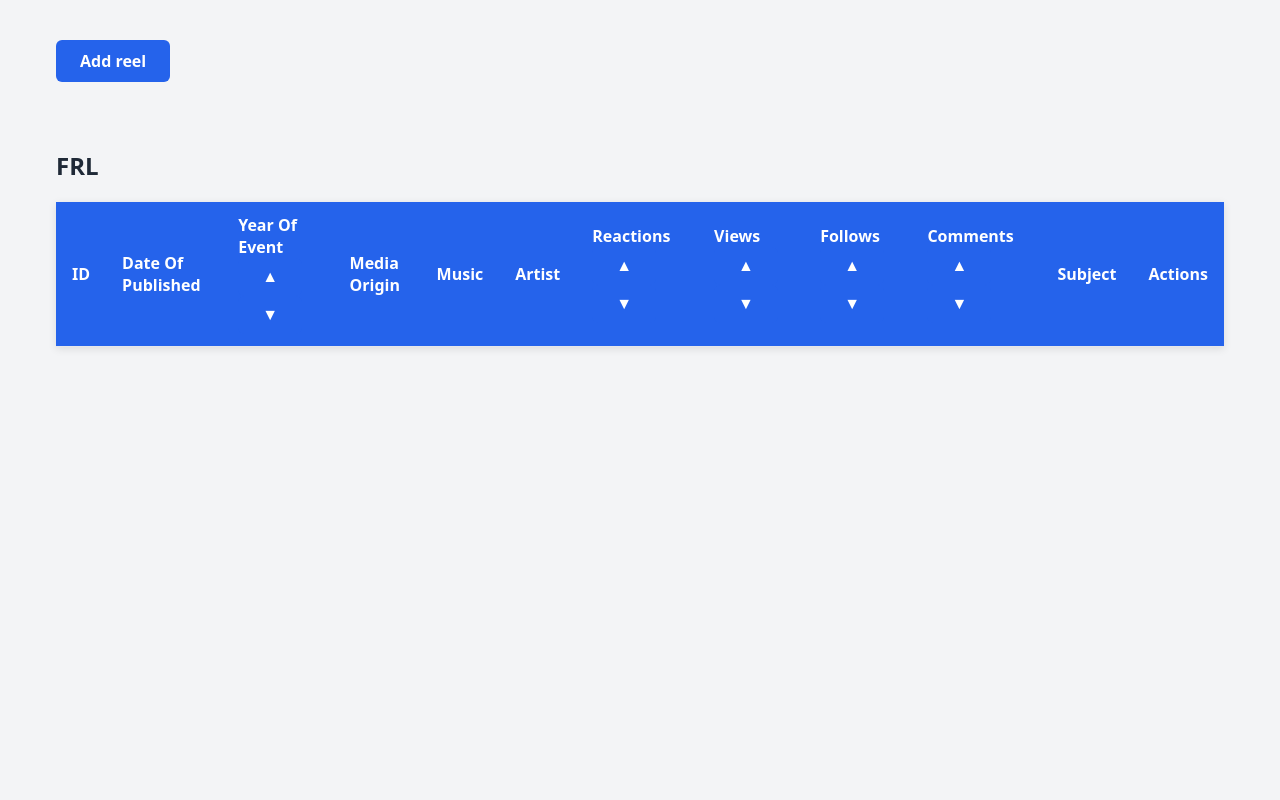
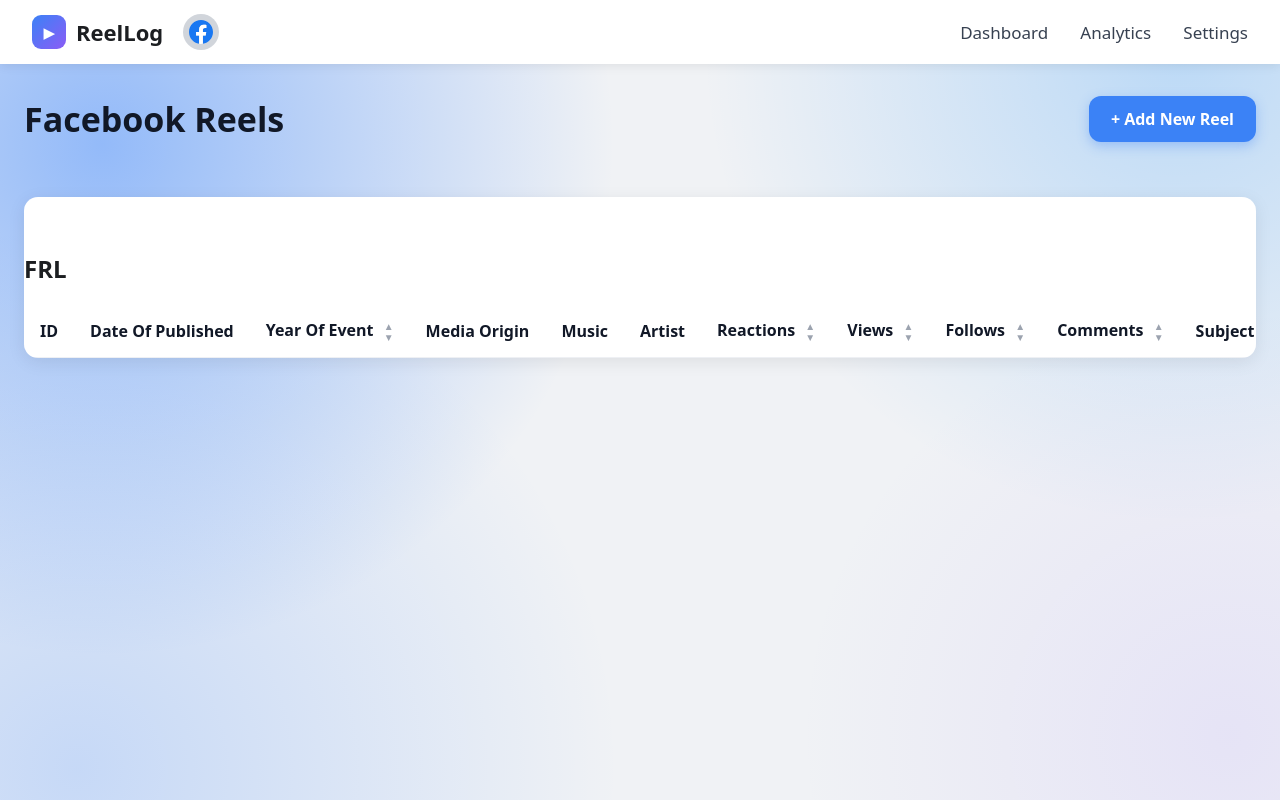
Before and after one commit to Silvor23/FaceBook_Reel_Log, a website: page public/index.html in a window 1280 px wide. Drawn offline with Linux system fonts and the light colour scheme; no server answers.

Commit message:
create new style for main page sorting not WORK

```diff
--- a/public/index.html
+++ b/public/index.html
@@ -1,13 +1,38 @@
 <!doctype html>
 <html lang="en">
   <head>
-    <link rel="stylesheet" href="style.css" />
+    <link rel="stylesheet" href="reels.css" />
     <meta name="viewport" content="width=device-width, initial-scale=1" />
     <meta charset="UTF-8" />
     <title>FRL</title>
   </head>
   <body>
-    <p><a href="/addlog" class="button">Add reel</a></p>
+    <nav class="navbar">
+      <div class="nav-left">
+        <div class="brand"><span class="logo">▶</span> ReelLog</div>
+        <div class="avatar">
+          <img src="/media/FacebookLogo.svg" alt="image" />
+        </div>
+      </div>
+      <div class="nav-links">
+        <a href="/">Dashboard</a>
+        <a href="#">Analytics</a>
+        <a href="#">Settings</a>
+      </div>
+    </nav>
+
+    <main class="page">
+      <div class="page-head">
+        <h1>Facebook Reels</h1>
+        <a href="/addlog" class="btn-add">+ Add New Reel</a>
+      </div>
+
+      <p id="message"></p>
+
+      <div class="table-card">
+        <table>
+          <thead>
+            <!-- keep your existing header row here, with the sort buttons and the Actions column -->
             <p id="message"></p>
             <h2>FRL</h2>
             <table>
@@ -18,7 +43,9 @@
                   <th>
                     Year Of Event
                     <span class="sort">
-              <button class="sort-btn" data-col="year" data-dir="asc">▲</button>
+                      <button class="sort-btn" data-col="year" data-dir="asc">
+                        ▲
+                      </button>
                       <button class="sort-btn" data-col="year" data-dir="desc">
                         ▼
                       </button>
@@ -30,10 +57,18 @@
                   <th>
                     Reactions
                     <span class="sort">
-              <button class="sort-btn" data-col="reactions" data-dir="asc">
+                      <button
+                        class="sort-btn"
+                        data-col="reactions"
+                        data-dir="asc"
+                      >
                         ▲
                       </button>
-              <button class="sort-btn" data-col="reactions" data-dir="desc">
+                      <button
+                        class="sort-btn"
+                        data-col="reactions"
+                        data-dir="desc"
+                      >
                         ▼
                       </button>
                     </span>
@@ -41,7 +76,9 @@
                   <th>
                     Views
                     <span class="sort">
-              <button class="sort-btn" data-col="view" data-dir="asc">▲</button>
+                      <button class="sort-btn" data-col="view" data-dir="asc">
+                        ▲
+                      </button>
                       <button class="sort-btn" data-col="view" data-dir="desc">
                         ▼
                       </button>
@@ -50,10 +87,18 @@
                   <th>
                     Follows
                     <span class="sort">
-              <button class="sort-btn" data-col="follows" data-dir="asc">
+                      <button
+                        class="sort-btn"
+                        data-col="follows"
+                        data-dir="asc"
+                      >
                         ▲
                       </button>
-              <button class="sort-btn" data-col="follows" data-dir="desc">
+                      <button
+                        class="sort-btn"
+                        data-col="follows"
+                        data-dir="desc"
+                      >
                         ▼
                       </button>
                     </span>
@@ -61,10 +106,18 @@
                   <th>
                     Comments
                     <span class="sort">
-              <button class="sort-btn" data-col="comments" data-dir="asc">
+                      <button
+                        class="sort-btn"
+                        data-col="comments"
+                        data-dir="asc"
+                      >
                         ▲
                       </button>
-              <button class="sort-btn" data-col="comments" data-dir="desc">
+                      <button
+                        class="sort-btn"
+                        data-col="comments"
+                        data-dir="desc"
+                      >
                         ▼
                       </button>
                     </span>
@@ -75,6 +128,11 @@
               </thead>
               <tbody id="rows"></tbody>
             </table>
+          </thead>
+          <tbody id="rows"></tbody>
+        </table>
+      </div>
+    </main>
     <script>
       const message = document.getElementById("message");
       const rows = document.getElementById("rows");
@@ -92,11 +150,15 @@
         rows.innerHTML = "";
         data.forEach((row) => {
           const tr = document.createElement("tr");
-          tr.innerHTML = `<td>${row.id}</td><td>${row.date_added}</td><td>${row.year}</td><td>${row.media_origin}</td>
+          tr.innerHTML = `<td>${row.id}</td><td>${row.date_added}</td><td>${row.year}</td>
+  <td><span class="pill ${row.media_origin === "AI" ? "pill-ai" : "pill-original"}">${row.media_origin}</span></td>
   <td>${row.music}</td><td>${row.artist}</td><td>${row.reactions}</td><td>${row.view}</td><td>${row.follows}</td>
-      <td>${row.comments}</td><td>${row.subject}</td><td>
+  <td>${row.comments}</td><td>${row.subject}</td>
+  <td>
+    <div class="actions">
+      <button class="edit-btn" data-id="${row.id}">Modify</button>
       <button class="delete-btn" data-id="${row.id}">Delete</button>
-        <button class="edit-btn" data-id="${row.id}">Edit</button>
+    </div>
   </td>`;
           rows.appendChild(tr);
         });
--- /dev/null
+++ b/public/reels.css
@@ -0,0 +1,225 @@
+* {
+  box-sizing: border-box;
+}
+
+body {
+  margin: 0;
+  min-height: 100vh;
+  font-family: system-ui, "Segoe UI", Arial, sans-serif;
+  color: #1c1e21;
+  background:
+    radial-gradient(circle at 8% 18%, rgba(8, 102, 255, 0.4) 0, transparent 38%),
+    radial-gradient(circle at 92% 6%, rgba(0, 129, 251, 0.22) 0, transparent 34%),
+    radial-gradient(circle at 6% 96%, rgba(8, 102, 255, 0.18) 0, transparent 38%),
+    radial-gradient(circle at 96% 92%, rgba(138, 99, 255, 0.1) 0, transparent 30%),
+    #f0f2f5;
+  background-attachment: fixed;
+}
+
+.navbar {
+  display: flex;
+  align-items: center;
+  justify-content: space-between;
+  background: #ffffff;
+  padding: 14px 32px;
+  box-shadow: 0 2px 10px rgba(0, 0, 0, 0.08);
+}
+
+.nav-left {
+  display: flex;
+  align-items: center;
+  gap: 20px;
+}
+
+.brand {
+  display: flex;
+  align-items: center;
+  gap: 10px;
+  font-size: 22px;
+  font-weight: 700;
+}
+
+.logo {
+  width: 34px;
+  height: 34px;
+  border-radius: 9px;
+  background: linear-gradient(135deg, #3b82f6, #8b5cf6);
+  color: #ffffff;
+  display: flex;
+  align-items: center;
+  justify-content: center;
+  font-size: 14px;
+}
+
+.avatar {
+  width: 36px;
+  height: 36px;
+  border-radius: 50%;
+  background: #d1d5db;
+  overflow: hidden; /* Ensures the image doesn't bleed past the circle boundary */
+  display: flex;
+  align-items: center;
+  justify-content: center;
+}
+
+.avatar img {
+  width: 100%;
+  height: 100%;
+  object-fit: cover; /* Fills the circle, cropping slightly if aspect ratio differs */
+  border-radius: 50%;
+}
+
+.nav-links a {
+  margin-left: 28px;
+  color: #374151;
+  text-decoration: none;
+  font-size: 17px;
+}
+
+.nav-links a:hover {
+  color: #2563eb;
+}
+
+.page {
+  max-width: 1400px;
+  margin: 0 auto;
+  padding: 32px 24px;
+}
+
+.page-head {
+  display: flex;
+  align-items: center;
+  justify-content: space-between;
+  margin-bottom: 20px;
+}
+
+.page-head h1 {
+  margin: 0;
+  font-size: 34px;
+  color: #111827;
+}
+
+.btn-add {
+  background: #3b82f6;
+  color: #ffffff;
+  text-decoration: none;
+  padding: 12px 22px;
+  border-radius: 12px;
+  font-weight: 600;
+  box-shadow: 0 4px 12px rgba(59, 130, 246, 0.35);
+}
+
+.btn-add:hover {
+  background: #2563eb;
+}
+
+#message {
+  min-height: 1.2em;
+  font-weight: 600;
+}
+
+.table-card {
+  background: #ffffff;
+  border-radius: 14px;
+  box-shadow: 0 4px 18px rgba(0, 0, 0, 0.08);
+  overflow-x: auto;
+}
+
+table {
+  width: 100%;
+  border-collapse: collapse;
+}
+
+th,
+td {
+  padding: 14px 16px;
+  text-align: left;
+  border-bottom: 1px solid #eef0f4;
+}
+
+th {
+  font-weight: 700;
+  color: #111827;
+  white-space: nowrap;
+}
+
+td:nth-child(2) {
+  white-space: nowrap;
+}
+
+tbody tr:last-child td {
+  border-bottom: none;
+}
+
+tbody tr:hover {
+  background: #f8faff;
+}
+.sort {
+  display: inline-flex;
+  flex-direction: column;
+  margin-left: 6px;
+  vertical-align: middle;
+}
+
+.sort-btn {
+  background: none;
+  border: none;
+  color: #9ca3af;
+  padding: 0;
+  font-size: 10px;
+  line-height: 1.1;
+  cursor: pointer;
+}
+
+.sort-btn:hover {
+  color: #2563eb;
+}
+.pill {
+  display: inline-block;
+  padding: 3px 10px;
+  border-radius: 6px;
+  font-size: 13px;
+  font-weight: 600;
+}
+
+.pill-original {
+  background: #d9f2e3;
+  color: #1b7a43;
+}
+
+.pill-ai {
+  background: #fde8c8;
+  color: #9a5b00;
+}
+
+.actions {
+  display: flex;
+  gap: 8px;
+}
+
+.edit-btn,
+.delete-btn {
+  border: none;
+  border-radius: 8px;
+  padding: 6px 12px;
+  font-size: 13px;
+  font-weight: 600;
+  color: #ffffff;
+  cursor: pointer;
+}
+
+.edit-btn {
+  background: #f59e0b;
+}
+
+.edit-btn:hover {
+  background: #d97706;
+}
+
+.delete-btn {
+  background: #ef4444;
+}
+
+.delete-btn:hover {
+  background: #dc2626;
+}
```
Also changed, not shown: public/media/FacebookLogo.svg (added). Lines whose indentation alone changed are shown as unchanged.
